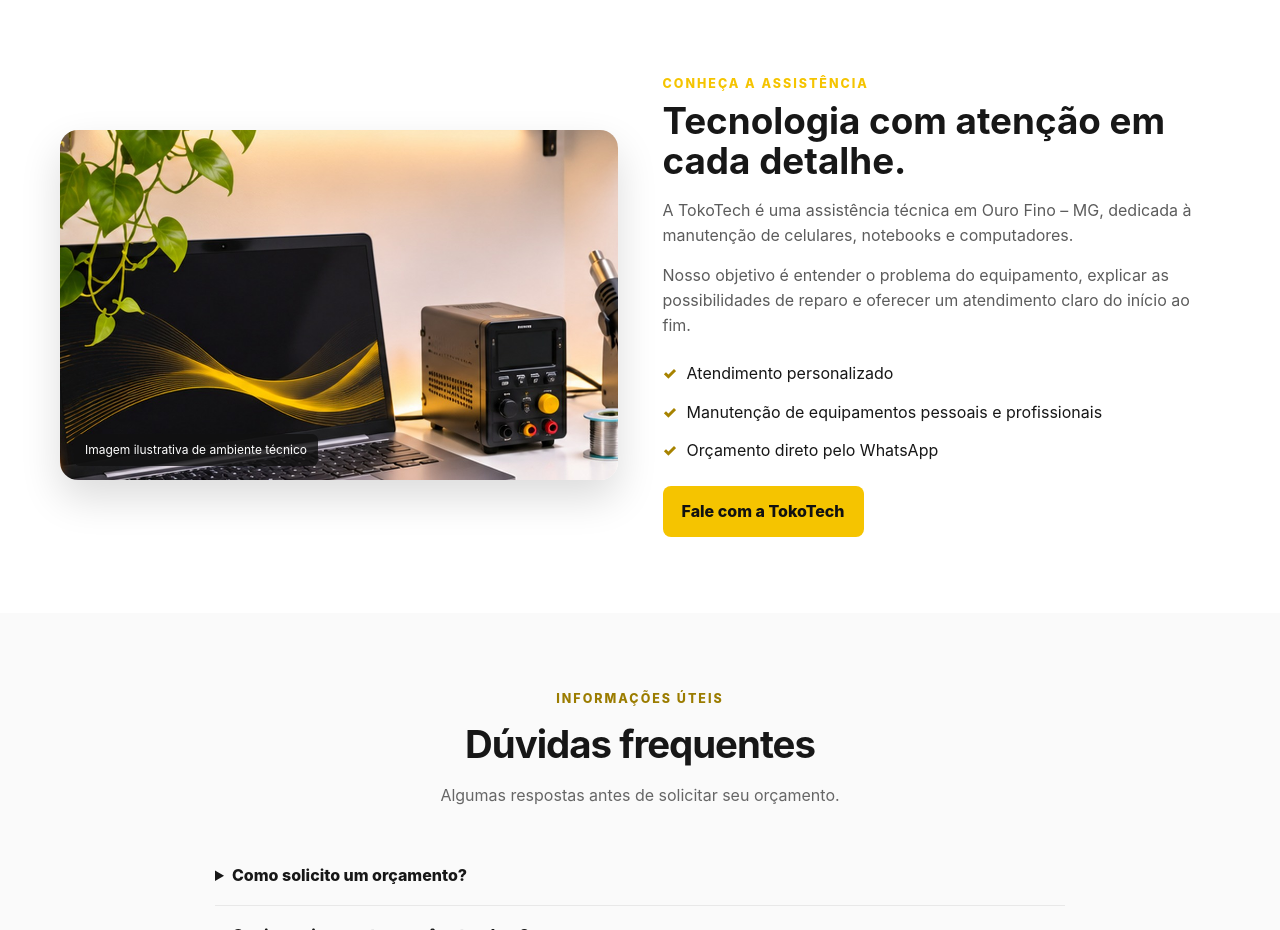
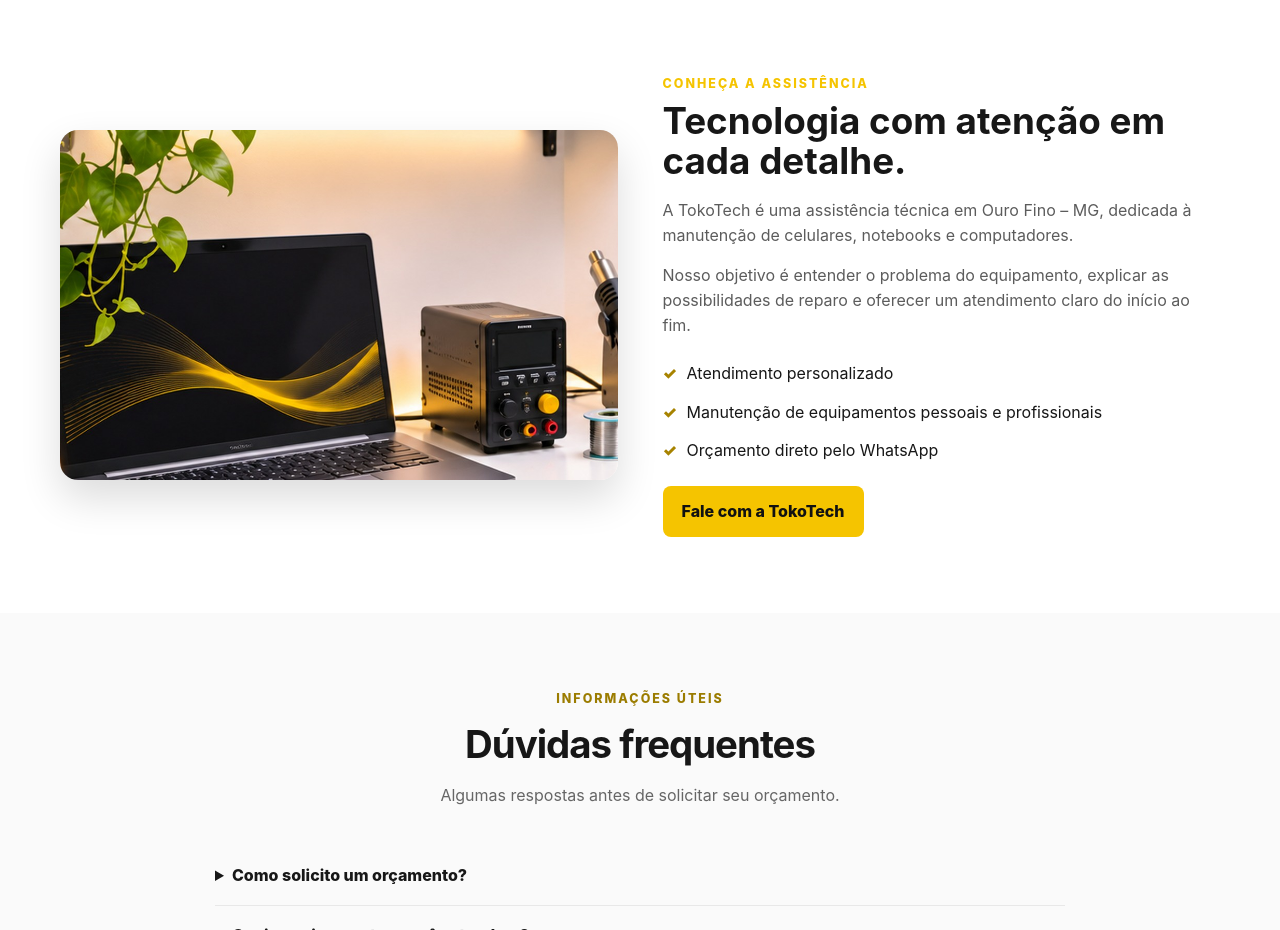
Before and after one commit to Tokotech-of/Tokotech, a plain HTML site: page index.html in a window 1280 px wide. Shown: the part 3320-4250 px from the top of the page. Drawn offline with Linux system fonts and the light colour scheme.

Commit message:
Add files via upload

```diff
--- a/index.html
+++ b/index.html
@@ -12,7 +12,7 @@
     .hero{background:var(--black);color:#fff;position:relative;overflow:hidden}.hero:before{content:"";position:absolute;inset:0;background:linear-gradient(90deg,rgba(8,8,8,.96) 0%,rgba(8,8,8,.83) 48%,rgba(8,8,8,.28) 100%),url('assets/bancada-inicio.jpg') center/cover;opacity:.78}.hero-inner{position:relative;min-height:520px;display:grid;grid-template-columns:1.1fr .9fr;align-items:center;padding:70px 0}.eyebrow{color:var(--yellow);font-weight:800;letter-spacing:2px;text-transform:uppercase;font-size:.78rem}.hero h1{font-size:clamp(2.35rem,5vw,4.4rem);line-height:1.05;letter-spacing:-2px;margin:18px 0}.hero h1 span{color:var(--yellow)}.hero p{font-size:1.1rem;color:#e3e3e3;max-width:580px}.hero-actions{display:flex;gap:12px;flex-wrap:wrap;margin-top:28px}.trust{display:flex;gap:24px;flex-wrap:wrap;margin-top:34px;color:#eee;font-size:.88rem}.trust b{color:var(--yellow);margin-right:6px}.hero-note{justify-self:end;max-width:310px;border:1px solid #555;background:rgba(0,0,0,.55);padding:23px;border-radius:14px;backdrop-filter:blur(8px)}.hero-note strong{display:block;color:var(--yellow);font-size:1.15rem;margin-bottom:6px}
     section{padding:76px 0}.section-head{text-align:center;max-width:700px;margin:0 auto 38px}.section-head .eyebrow{color:#9b7c00}.section-head h2{font-size:clamp(1.9rem,3vw,2.7rem);margin:7px 0 8px;letter-spacing:-1px}.section-head p{color:var(--muted);margin:0}.services{background:#fafafa}.cards{display:grid;grid-template-columns:repeat(3,1fr);gap:18px}.card{background:#fff;border:1px solid var(--line);border-radius:15px;padding:26px;box-shadow:0 8px 30px rgba(0,0,0,.035)}.card-icon{width:58px;height:58px;display:grid;place-items:center;background:#fff7cc;border:1px solid #f1d95a;border-radius:14px;color:#171717}.card-icon svg{width:38px;height:38px;display:block;stroke:currentColor;fill:none;stroke-width:2;stroke-linecap:round;stroke-linejoin:round}.card h3{font-size:1.35rem;margin:17px 0 12px}.card ul{padding-left:18px;color:#555;margin:0 0 20px}.card li{padding:3px 0}.card .text-link{font-weight:800;color:#8a6c00}.card .text-link:hover{text-decoration:underline}
     .benefits{padding:30px 0;background:#111;color:#fff}.benefit-grid{display:grid;grid-template-columns:repeat(4,1fr);gap:20px}.benefit{display:flex;gap:12px;align-items:center}.benefit i{font-style:normal;color:var(--yellow);font-size:1.5rem}.benefit strong{display:block;font-size:.94rem}.benefit small{color:#bbb}
-    .about-grid{display:grid;grid-template-columns:1fr 1fr;gap:45px;align-items:center}.workshop{min-height:350px;border-radius:18px;background:url('assets/bancada-sobre.jpg') center/cover;box-shadow:0 18px 40px rgba(0,0,0,.14);position:relative;overflow:hidden}.workshop:after{content:'Imagem ilustrativa de ambiente técnico';position:absolute;bottom:14px;left:14px;background:#111c;color:#fff;padding:7px 11px;border-radius:6px;font-size:.75rem}.about-copy h2{font-size:2.3rem;line-height:1.1;margin:8px 0 16px}.about-copy p{color:#5c5c5c}.checklist{padding:0;list-style:none}.checklist li{padding:7px 0}.checklist li:before{content:'✓';color:#a78300;font-weight:900;margin-right:10px}
+    .about-grid{display:grid;grid-template-columns:1fr 1fr;gap:45px;align-items:center}.workshop{min-height:350px;border-radius:18px;background:url('assets/bancada-sobre.jpg') center/cover;box-shadow:0 18px 40px rgba(0,0,0,.14);position:relative;overflow:hidden}.about-copy h2{font-size:2.3rem;line-height:1.1;margin:8px 0 16px}.about-copy p{color:#5c5c5c}.checklist{padding:0;list-style:none}.checklist li{padding:7px 0}.checklist li:before{content:'✓';color:#a78300;font-weight:900;margin-right:10px}
     .contact{background:#f6f6f6}.contact-grid{display:grid;grid-template-columns:1fr 1fr;gap:22px}.contact-card{background:white;border:1px solid var(--line);border-radius:15px;padding:27px}.contact-card h3{margin:0 0 12px}.contact-row{display:flex;gap:12px;margin:15px 0;color:#555}.contact-row b{color:#171717;display:block}.contact-actions{display:flex;gap:10px;flex-wrap:wrap;margin-top:20px}.faq{max-width:850px;margin:auto}.faq details{border-bottom:1px solid var(--line);padding:17px 0}.faq summary{font-weight:800;cursor:pointer}.faq p{color:#666;margin-bottom:0}
     footer{background:#101010;color:#fff;padding:34px 0}.footer-inner{display:flex;justify-content:space-between;gap:20px;align-items:center;flex-wrap:wrap}.footer-inner p{color:#aaa;margin:5px 0}.footer-links{display:flex;gap:18px;flex-wrap:wrap;color:#ddd;font-size:.9rem}.wa-float{position:fixed;right:20px;bottom:20px;background:#20bd64;color:white;padding:14px 18px;border-radius:999px;font-weight:900;box-shadow:0 8px 25px #0003;z-index:6}
 
```
